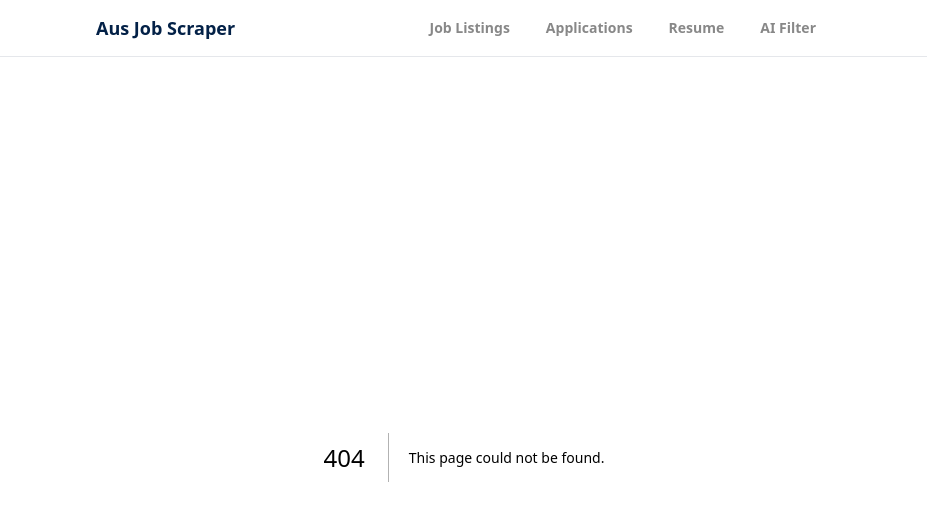
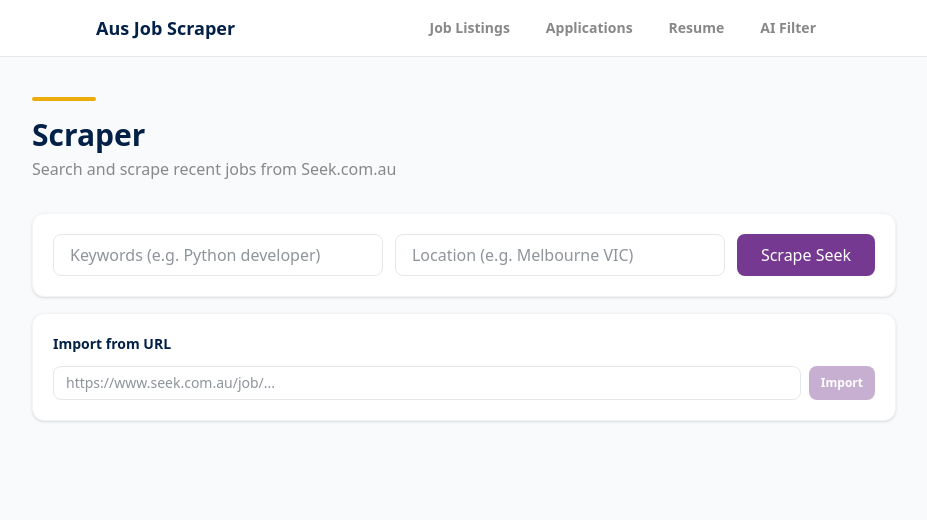
Before and after one commit to m971119/aus_job_scraper, a Next.js app in the folder frontend/: page /scraper in a window 1280 px wide. Before the commit this address had no page. Shown: the top 520 px of the page, without its empty margins (176-1103 px from the left). Built offline with nearby package versions, Linux system fonts and the light colour scheme; no server answers.

Commit message:
feat(scraper): add /scraper page with bulk scraper and URL import

```diff
--- /dev/null
+++ b/frontend/app/scraper/page.tsx
@@ -0,0 +1,131 @@
+"use client";
+import { useState, useEffect, useRef } from "react";
+import SearchForm from "@/components/SearchForm";
+import UrlImport from "@/components/UrlImport";
+import { ScrapeStatus } from "@/types";
+
+const API = process.env.NEXT_PUBLIC_API_URL ?? "http://localhost:8000";
+
+const IDLE_STATUS: ScrapeStatus = {
+  status: "idle",
+  phase: "seeking",
+  current_page: 0,
+  jobs_scraped: 0,
+  jobs_compared: 0,
+  inserted: 0,
+  updated_reposts: 0,
+  skipped_hidden: 0,
+  error: null,
+};
+
+const POLL_INTERVAL = 3;
+
+export default function ScraperPage() {
+  const [scrapeStatus, setScrapeStatus] = useState<ScrapeStatus>(IDLE_STATUS);
+  const [error, setError] = useState<string | null>(null);
+  const [countdown, setCountdown] = useState(0);
+  const pollingRef = useRef<NodeJS.Timeout | null>(null);
+  const countdownRef = useRef(0);
+
+  const stopPolling = () => {
+    if (pollingRef.current) {
+      clearInterval(pollingRef.current);
+      pollingRef.current = null;
+    }
+    setCountdown(0);
+  };
+
+  const doPoll = async () => {
+    try {
+      const res = await fetch(`${API}/api/scrape/status`);
+      if (!res.ok) return;
+      const data: ScrapeStatus = await res.json();
+      setScrapeStatus(data);
+      if (data.status !== "running") {
+        stopPolling();
+        if (data.status === "cancelled") setTimeout(() => setScrapeStatus(IDLE_STATUS), 2000);
+      }
+    } catch {
+      // network blip — keep polling
+    }
+  };
+
+  const startPolling = () => {
+    stopPolling();
+    doPoll();
+    countdownRef.current = POLL_INTERVAL;
+    setCountdown(POLL_INTERVAL);
+    pollingRef.current = setInterval(() => {
+      countdownRef.current -= 1;
+      if (countdownRef.current <= 0) {
+        countdownRef.current = POLL_INTERVAL;
+        setCountdown(POLL_INTERVAL);
+        doPoll();
+      } else {
+        setCountdown(countdownRef.current);
+      }
+    }, 1000);
+  };
+
+  useEffect(() => () => stopPolling(), []);
+
+  const handleScrape = async (keywords: string, location: string) => {
+    setError(null);
+    try {
+      const res = await fetch(`${API}/api/scrape`, {
+        method: "POST",
+        headers: { "Content-Type": "application/json" },
+        body: JSON.stringify({ keywords, location }),
+      });
+      if (res.status === 409) {
+        setError("A scrape is already running.");
+        return;
+      }
+      if (!res.ok) throw new Error(`Scrape failed: ${res.status}`);
+      setScrapeStatus({ ...IDLE_STATUS, status: "running" });
+      startPolling();
+    } catch (e: unknown) {
+      setError(e instanceof Error ? e.message : "Unknown error");
+    }
+  };
+
+  const handleCancel = async () => {
+    await fetch(`${API}/api/scrape/cancel`, { method: "POST" });
+  };
+
+  function scrapeMessage(): string | null {
+    if (scrapeStatus.status === "done") {
+      return `Done — ${scrapeStatus.inserted} new, ${scrapeStatus.updated_reposts} reposted`;
+    }
+    if (scrapeStatus.status === "error") {
+      return `Error: ${scrapeStatus.error}`;
+    }
+    return null;
+  }
+  const scrapeMsg = scrapeMessage();
+
+  return (
+    <main className="max-w-4xl mx-auto px-4 py-10">
+      <div className="mb-8">
+        <div className="h-1 w-16 bg-accent rounded mb-4" />
+        <h1 className="text-3xl font-bold text-navy">Scraper</h1>
+        <p className="text-muted mt-1">Search and scrape recent jobs from Seek.com.au</p>
+      </div>
+
+      <div className="space-y-4">
+        <div className="p-5 bg-white rounded-xl border border-gray-100 shadow-sm">
+          <SearchForm
+            onScrape={handleScrape}
+            scrapeStatus={scrapeStatus}
+            onCancel={handleCancel}
+            countdown={countdown}
+          />
+          {error && <p className="mt-3 text-red-500 text-sm">{error}</p>}
+          {scrapeMsg && <p className="mt-3 text-green-600 text-sm">{scrapeMsg}</p>}
+        </div>
+
+        <UrlImport />
+      </div>
+    </main>
+  );
+}
```
